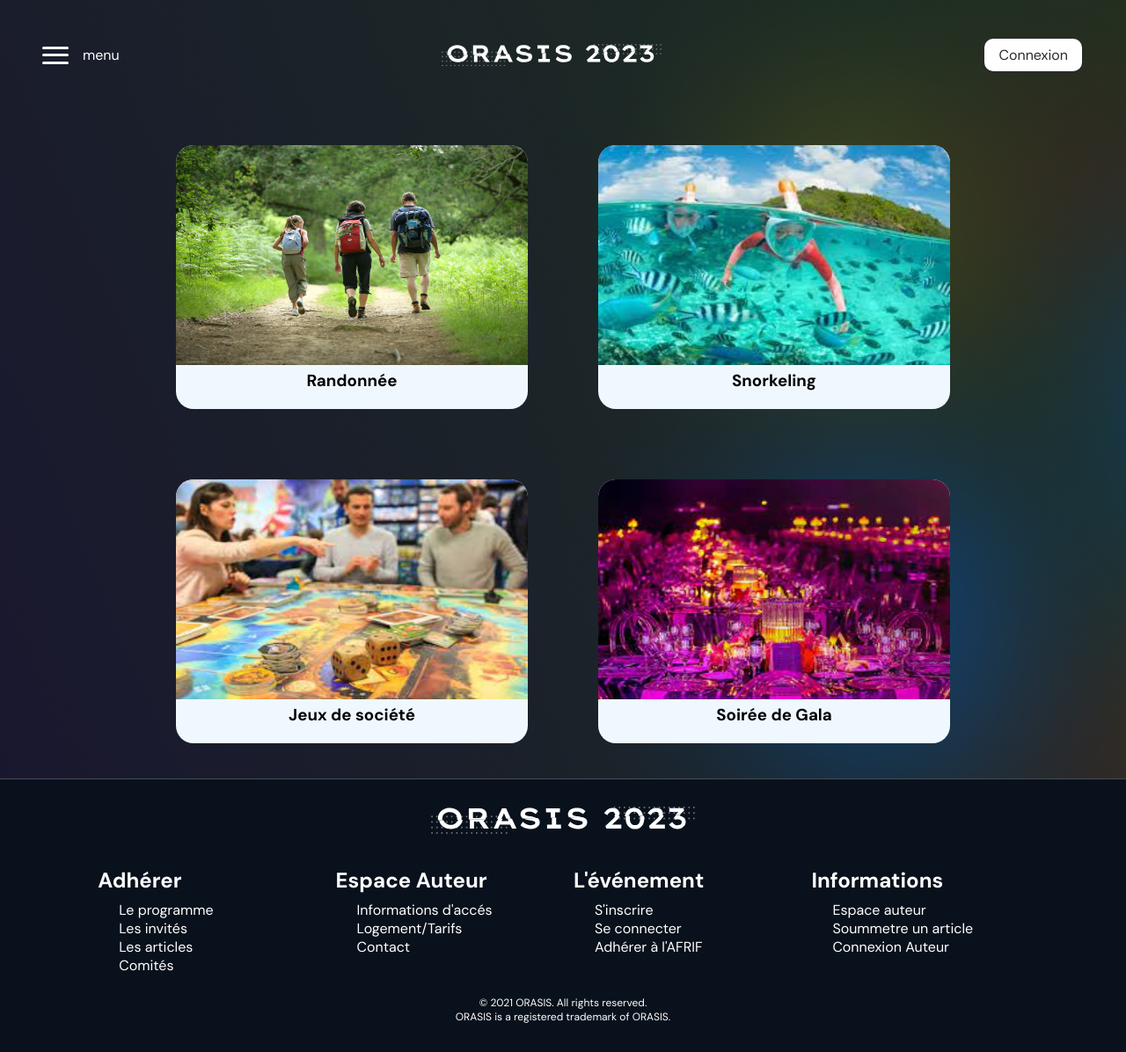
After one commit to mathis-lambert/orasis_sae, a PHP site: page /Projet/activite.php in a window 1280 px wide. The commit adds this page. Shown: the whole page at 88% size. Run offline with PHP 8.4, Linux system fonts and the light colour scheme; a stand-in replaces the project's code that opens the database connection.

Commit message:
activite

```diff
--- /dev/null
+++ b/activite.php
@@ -0,0 +1,65 @@
+<?php
+session_start();
+define('MyConst', TRUE);
+include_once 'config/config.php';
+?>
+<!DOCTYPE html>
+<html lang="fr">
+
+<head>
+   <meta charset="UTF-8" />
+   <meta http-equiv="X-UA-Compatible" content="IE=edge" />
+   <meta name="viewport" content="width=device-width, initial-scale=1.0" />
+   <title>Orasis 2023 | Accueil</title>
+
+   <meta name="description" content="Colloque ORASIS 2023 sur le traitement de l'image par ordinateur et l'intelligence artificielle à Carqueiranne, Var. Inscriptions et programme complet bientôt disponibles.">
+
+   <!-- import favicon -->
+   <link rel="icon" href="assets/img/ico-white.svg" type="image/png" />
+
+   <!-- import css -->
+   <link rel=" stylesheet" href="assets/style/style.css" />
+
+</head>
+
+<body>
+   <?php include_once 'assets/includes/_navbar.php' ?>
+   <div class="container act">
+    <div class="activite">
+        <div id="activite_content">
+            <div><img id="img_act" src="./assets/img/randonnee.jpg" alt=""></div>
+            <div><h3>Randonnée</h3></div>
+        </div>
+    </div>
+
+    <div class="activite">
+        <div id="activite_content">
+            <div><img id="img_act" src="./assets/img/snorkeling.jpg" alt=""></div>
+            <div><h3>Snorkeling</h3></div>
+        </div>
+    </div>
+
+    <div class="activite">
+        <div id="activite_content">
+            <div><img id="img_act" src="./assets/img/jeux_de_societe.jpg" alt=""></div>
+            <div><h3>Jeux de société</h3></div>
+        </div>
+    </div>
+
+    <div class="activite">
+        <div id="activite_content">
+            <div><img id="img_act" src="./assets/img/gala.jpg" alt=""></div>
+            <div><h3>Soirée de Gala</h3></div>
+        </div>
+    </div>
+
+
+   </div>
+      <?php include_once 'assets/includes/_footer.html' ?>
+
+   <!-- Javascript import files -->
+   <script src="assets/app/index.js"></script>
+   <script src="assets/controllers/js/accueil.js"></script>
+   </body>
+
+</html>
--- /dev/null
+++ b/assets/style/components/_activite.scss
@@ -0,0 +1,28 @@
+.activite{
+    height: 300px;
+    width: 400px;
+    display: flex;
+    background-color: aliceblue;
+    border-radius: 20px;
+    text-align: center;
+    margin: 40px;
+}
+
+#img_act{
+    height: 250px;
+    width: 400px;
+    border-top-left-radius: 20px;
+    border-top-right-radius: 20px ;
+}
+
+.act{
+    display: flex;
+    flex-direction: row;
+    flex-wrap: wrap;
+    justify-content: center;
+    align-items: center;
+}
+#activite_content{
+    display: flex;
+    flex-direction: column;
+}
--- a/assets/style/style.css
+++ b/assets/style/style.css
@@ -850,6 +850,36 @@ footer .footer-ending p {
   display: none;
 }
 
+.activite {
+  height: 300px;
+  width: 400px;
+  display: flex;
+  background-color: aliceblue;
+  border-radius: 20px;
+  text-align: center;
+  margin: 40px;
+}
+
+#img_act {
+  height: 250px;
+  width: 400px;
+  border-top-left-radius: 20px;
+  border-top-right-radius: 20px;
+}
+
+.act {
+  display: flex;
+  flex-direction: row;
+  flex-wrap: wrap;
+  justify-content: center;
+  align-items: center;
+}
+
+#activite_content {
+  display: flex;
+  flex-direction: column;
+}
+
 /* reset */
 *,
 *:before,
--- a/assets/style/style.scss
+++ b/assets/style/style.scss
@@ -22,6 +22,7 @@
 @import "components/accessplan";
 @import "components/inscription";
 @import "components/profil";
+@import "components/activite";
 
 /* reset */
 *,
```
Also changed, not shown: assets/img/gala.jpg (added), assets/img/jeux_de_societe.jpg (added), assets/img/randonnee.jpg (added), assets/img/snorkeling.jpg (added).
